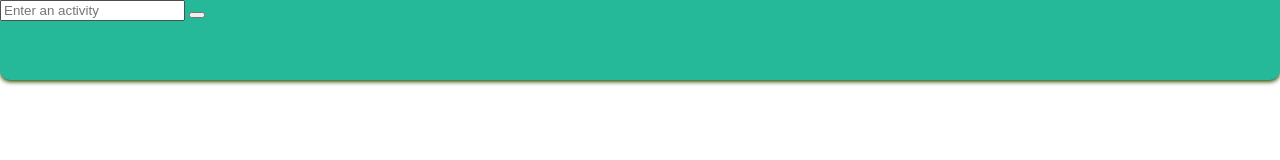
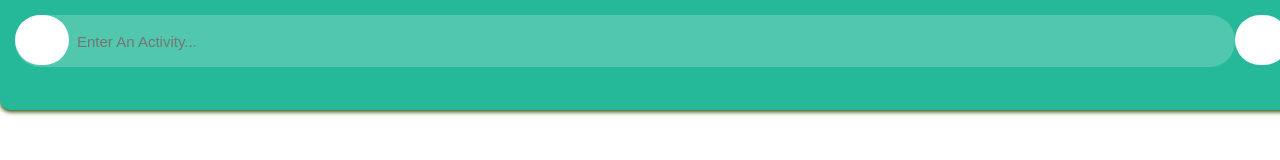
Before and after one commit to NirmitAgrawal02/TaskPlanner, a plain HTML site: page index.html in a window 1280 px wide. Drawn offline with Linux system fonts and the light colour scheme.

Commit message:
Buttons V.1.0

```diff
--- a/Resources/css/style.css
+++ b/Resources/css/style.css
@@ -1,9 +1,14 @@
 @charset "UTF-8";
+
+body {
+    font-family: 'Roboto', sans-serif;
+}
 
 header {
     width: 100%;
     height: 80px;
     position: fixed;
+    padding: 15px;
     top: 0;
     left: 0;
     z-index: 5;
@@ -11,5 +16,37 @@ header {
     box-shadow: 0px 2px 4px rgba(44.62, 80, 0.15);
     border-bottom-right-radius: 10px;
     border-bottom-left-radius: 10px;
+    display: block;
+}
 
+header input {
+    width: 95%;
+    height: 50px;
+    float: left;
+    color: #fff;
+    font-size: 15px;
+    font-weight: 400;
+    text-indent: 60px;
+    background: rgba(255, 255, 255, 0.2);
+    border-top-left-radius: 25px;
+    border-bottom-left-radius: 25px;
+    border-top-right-radius: 25px;
+    border-bottom-right-radius: 25px;
+    border: 0px;
+    box-shadow: none;
+    outline: none;
 }
+
+header button {
+    width: 54px;
+    height: 50px;
+    position: absolute;
+    padding-top: 15px;
+    padding-right: 15px;
+    z-index: 2;
+    border-radius: 25px;
+    background: #fff;
+    border: 2px;
+    box-shadow: none;
+    outline: none;
+}
--- a/index.html
+++ b/index.html
@@ -4,13 +4,15 @@
 <head>
     <meta charset="utf-8">
     <title> Task Planner</title>
+    <link href="https://fonts.googleapis.com/css2?family=Roboto:wght@400;500;700&display=swap" rel="stylesheet">
     <link rel="stylesheet" type="text/css" href="Resources/css/main.css">
     <link rel="stylesheet" type="text/css" href="Resources/css/style.css">
 </head>
 
 <body>
     <header>
-        <input type="text" placeholder="Enter an activity" ..>
+        <button></button>
+        <input type="text" placeholder="Enter An Activity...">
         <button></button>
     </header>
 
```
